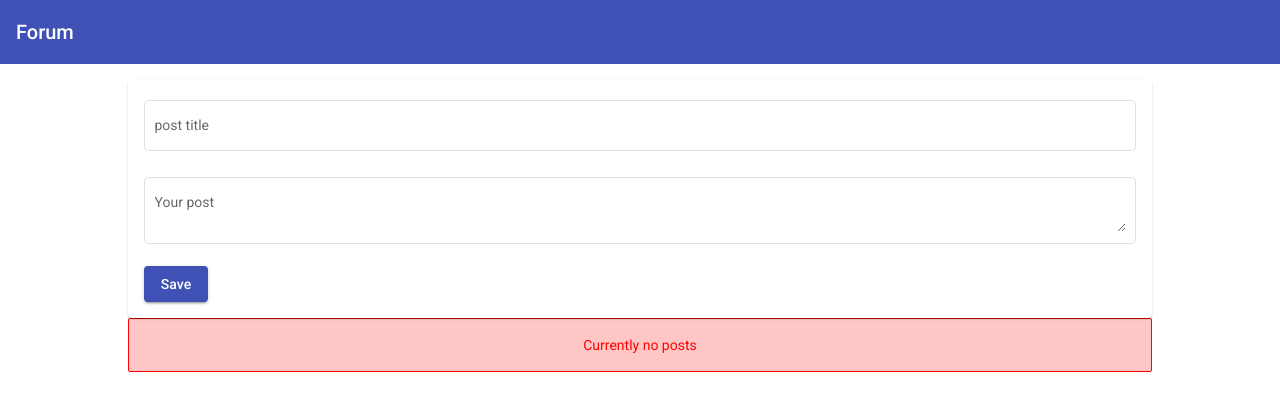
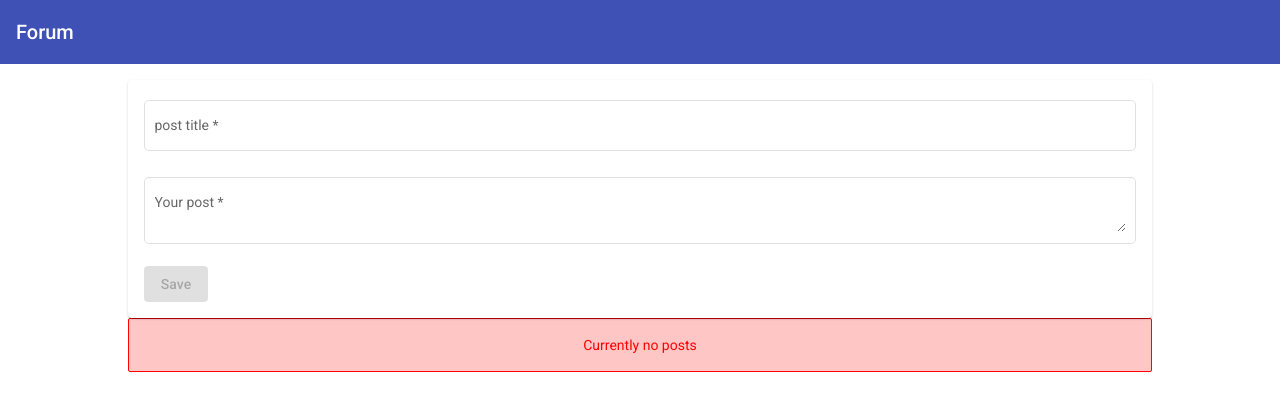
Before and after one commit to addy360/coleworld, an Angular app: page / in a window 1280 px wide. Shown: the top 410 px of the page. Built offline with nearby package versions, Linux system fonts and the light colour scheme.

Commit message:
Shifted component's state to service

```diff
--- a/src/app/app.component.html
+++ b/src/app/app.component.html
@@ -1,5 +1,5 @@
 <app-header></app-header>
 <div class="container">
-	<app-post-create (postCreated)="postCreated($event)"></app-post-create>
-	<app-post-list [posts]="posts"></app-post-list>
+	<app-post-create></app-post-create>
+	<app-post-list></app-post-list>
 </div>
--- a/src/app/app.component.ts
+++ b/src/app/app.component.ts
@@ -7,8 +7,4 @@ import { Component } from '@angular/core';
 })
 export class AppComponent {
   title = 'cole-world';
-  posts = []
-  postCreated(e){
-  	this.posts.push(e)
-  }
 }
--- a/src/app/posts/post-create/post-create.component.html
+++ b/src/app/posts/post-create/post-create.component.html
@@ -1,11 +1,13 @@
 <mat-card>
+	<form (submit)="onAddPost(postForm)" #postForm="ngForm">
 		<mat-form-field appearance="outline">
 			<mat-label>post title</mat-label>
-		<input matInput [(ngModel)] = 'title'>
+			<input matInput ngModel name = 'title' required>
 		</mat-form-field>
 		<mat-form-field appearance="outline">
 			<mat-label>Your post</mat-label>
-		<textarea matInput [(ngModel)] = 'content'></textarea>
+			<textarea matInput ngModel name = 'content' required></textarea>
 		</mat-form-field>
-	<button mat-raised-button color="primary" (click)="onAddPost()">Save</button>
+		<button [disabled]="postForm.invalid" mat-raised-button color="primary" type="submit">Save</button>
+	</form>
 </mat-card>
--- a/src/app/posts/post-create/post-create.component.ts
+++ b/src/app/posts/post-create/post-create.component.ts
@@ -1,4 +1,8 @@
 import { Component, EventEmitter, Output } from '@angular/core'
+import { NgForm } from '@angular/forms'
+
+import{ Post } from '../post.model'
+import{ PostService } from '../post.service'
 
 @Component({
 	selector:'app-post-create',
@@ -6,15 +10,16 @@ import { Component, EventEmitter, Output } from '@angular/core'
 	styleUrls:['./post-create.component.css']
 })
 export class PostCreateComponent{
+	constructor(private postservice:PostService){
+
+	}
 	content:string
 	title:string
-	@Output()
-	postCreated = new EventEmitter()
-	onAddPost=()=>{
-		const post = {
-			title:this.title,
-			content:this.content,
-		}
-		this.postCreated.emit(post)
+	onAddPost=(formData:NgForm)=>{
+		if(formData.invalid) return
+		const title = formData.value.title
+		const content = formData.value.content
+		this.postservice.addPost(title, content)
+		formData.resetForm()
 	}
 }
--- a/src/app/posts/post-list/post-list.component.html
+++ b/src/app/posts/post-list/post-list.component.html
@@ -1,5 +1,4 @@
 <mat-accordion>
-
 	<mat-expansion-panel *ngFor="let post of posts">
 	  <mat-expansion-panel-header>
 	    <mat-panel-title>
@@ -8,9 +7,11 @@
 	  </mat-expansion-panel-header>
 
 	  <p>{{ post.content }}</p>
-
+	  <mat-action-row>
+	    <button mat-button color="primary">Edit</button>
+	    <button mat-button color="warn">Delete</button>
+	   </mat-action-row>
 	</mat-expansion-panel>
-
 </mat-accordion>
 
 <p style="padding: 1rem; text-align: center; background-color: #ffc6c6; border-radius: 2px; border: 1px solid #ff0202; color: #ff0202" class="mat-body-1" *ngIf="posts.length === 0">
--- a/src/app/posts/post-list/post-list.component.ts
+++ b/src/app/posts/post-list/post-list.component.ts
@@ -1,9 +1,24 @@
-import {Component, Input} from '@angular/core'
+import {Component, OnDestroy, OnInit} from '@angular/core'
+import { Subscription } from 'rxjs'
+import { Post } from '../post.model'
+import { PostService } from '../post.service'
 
 @Component({
 	selector:'app-post-list',
 	templateUrl:'./post-list.component.html',
 })
-export class PostListComponent{
-	@Input() posts:[]
+export class PostListComponent implements OnInit, OnDestroy{
+	posts:Post[]=[]
+	sub: Subscription
+	constructor(private postService:PostService){}
+	ngOnInit(){
+		this.posts = this.postService.getPosts()
+		this.sub = this.postService.postAdded.subscribe(data=>{
+			this.posts = data
+		})
+	}
+
+	ngOnDestroy(){
+		this.sub.unsubscribe()
+	}
 }
--- /dev/null
+++ b/src/app/posts/post.model.ts
@@ -0,0 +1,4 @@
+export interface Post{
+	title:string
+	content:string
+}
--- /dev/null
+++ b/src/app/posts/post.service.ts
@@ -0,0 +1,23 @@
+import { Injectable } from '@angular/core'
+import { Subject } from 'rxjs'
+
+import { Post } from './post.model'
+
+@Injectable({
+	providedIn:'root'
+})
+export class PostService{
+	private posts:Post[]=[]
+	public postAdded = new Subject<Post[]>()
+	getPosts(){
+		return [...this.posts]
+	}
+
+	addPost(title:string, content:string){
+		const post:Post={
+			title,content
+		}
+		this.posts.push(post)
+		this.postAdded.next([...this.posts])
+	}
+}
```
Lines whose indentation alone changed are shown as unchanged.
